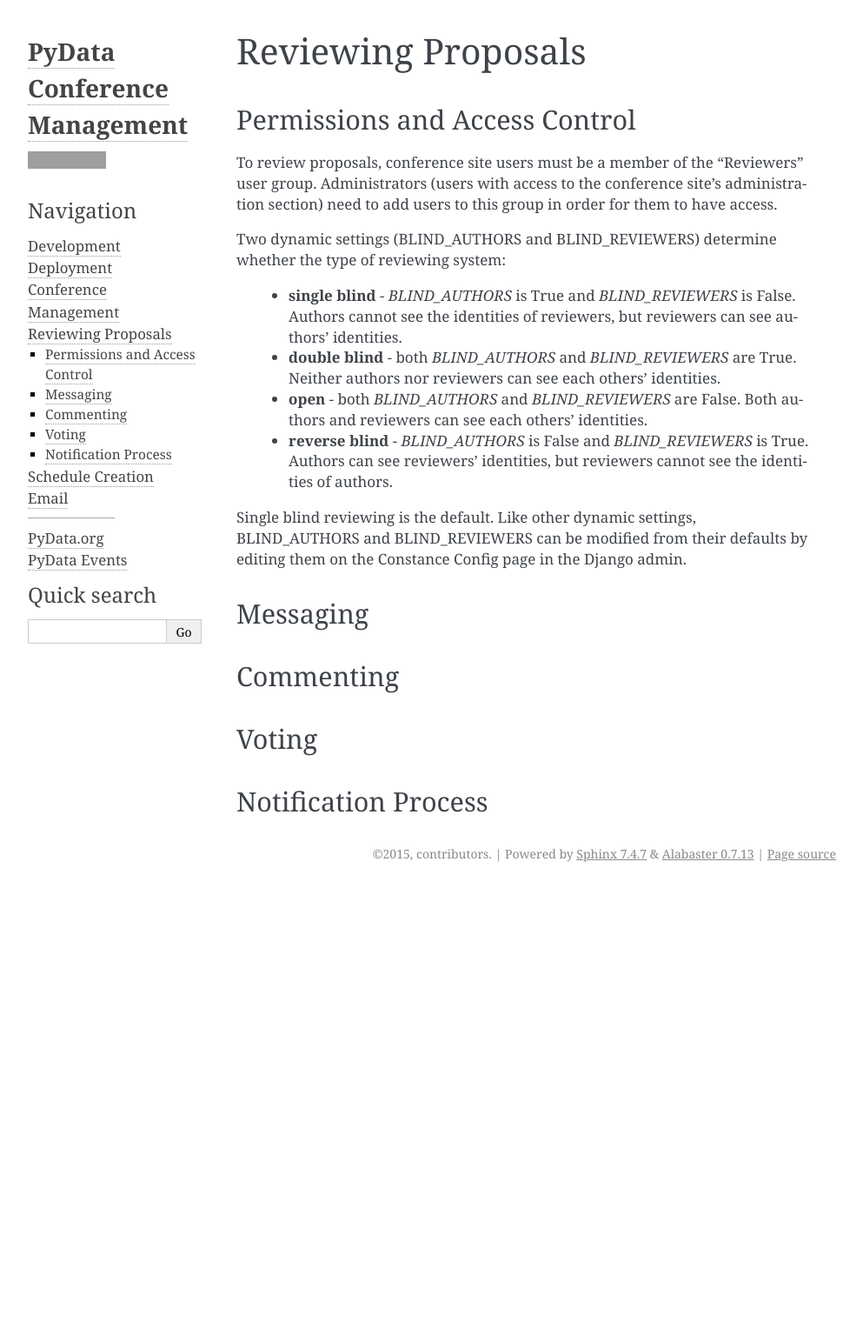
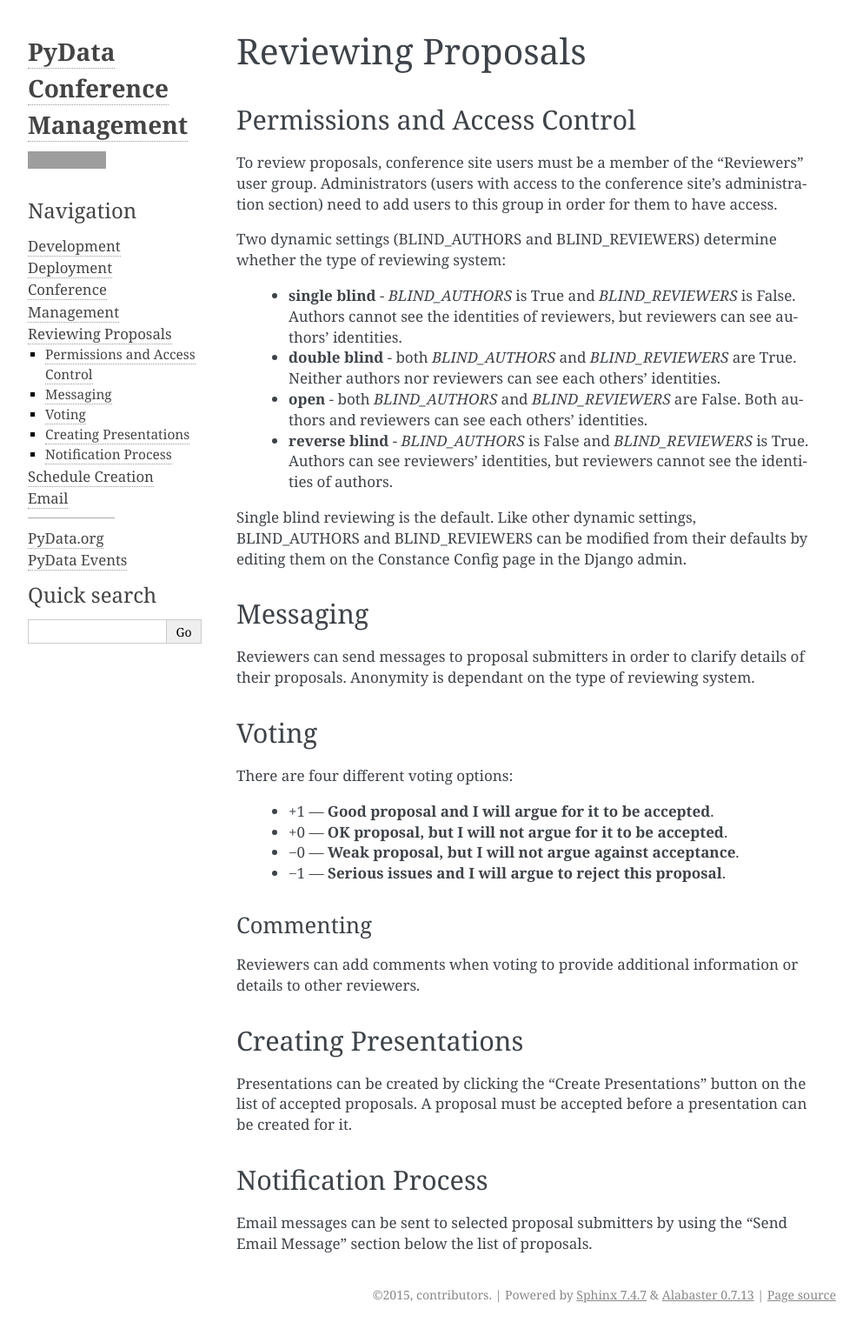
Before and after one commit to pydata/conf_site, a Sphinx documentation site: the page built from docs/source/reviewing.rst, in a window 1280 px wide. Shown: the whole page at 87% size, without its empty margins (148-1141 px from the left). Built offline with Sphinx 7.4.7, drawn with Linux system fonts in a browser that asks for light colours; before the commit the page ends 1021 px from its top, so only the background shows below that; grey boxes are pictures that could not be loaded.

Commit message:
Update documentation relating to reviewing.
  - Update sections of schedule creation documentation that deal with
    presentation creation to direct readers toward relevant section of
    the reviewing documentation.
  - Add information on messaging, voting, creating presentations, and
    sending notification emails.

```diff
--- a/docs/source/reviewing.rst
+++ b/docs/source/reviewing.rst
@@ -30,11 +30,38 @@ by editing them on the Constance Config page in the Django admin.
 Messaging
 ---------
 
-Commenting
-----------
+Reviewers can send messages to proposal submitters in order to clarify
+details of their proposals. Anonymity is dependant on the type of reviewing
+system.
 
 Voting
 ------
 
+There are four different voting options:
+
+  - +1 — **Good proposal and I will argue for it to be accepted**.
+  - +0 — **OK proposal, but I will not argue for it to be accepted**.
+  - −0 — **Weak proposal, but I will not argue against acceptance**.
+  - −1 — **Serious issues and I will argue to reject this proposal**.
+
+Commenting
+~~~~~~~~~~
+
+Reviewers can add comments when voting to provide additional information
+or details to other reviewers.
+
+
+.. _reviewing-creating-presentations:
+
+Creating Presentations
+----------------------
+
+Presentations can be created by clicking the "Create Presentations"
+button on the list of accepted proposals. A proposal must be accepted
+before a presentation can be created for it.
+
 Notification Process
 --------------------
+
+Email messages can be sent to selected proposal submitters by using the
+"Send Email Message" section below the list of proposals.
```
Also changed, not shown: docs/source/schedule-creation.rst (+6 -5 lines).
